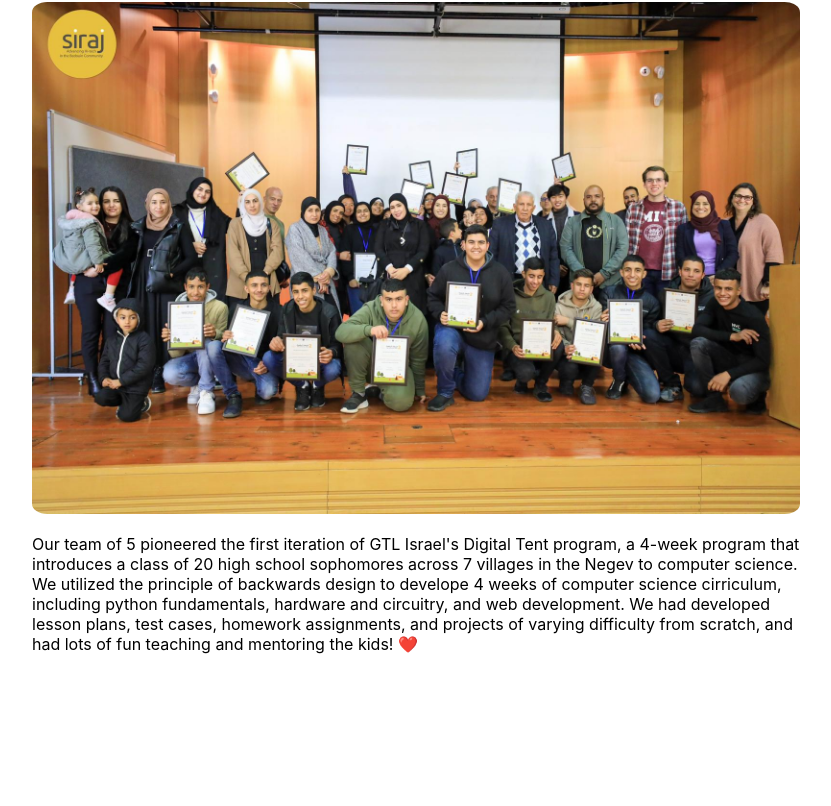
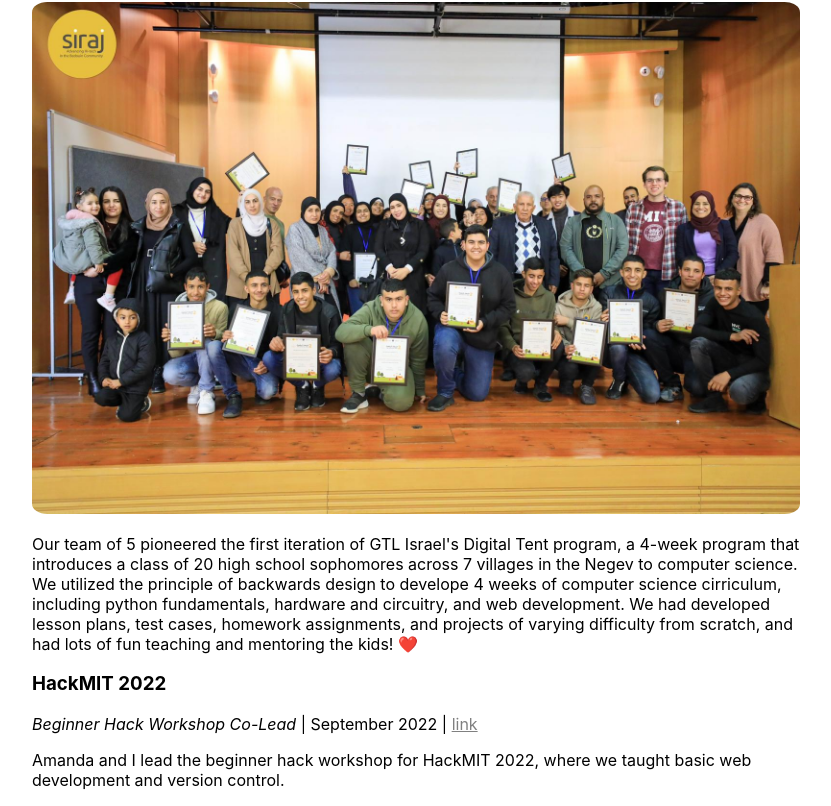
Before and after one commit to tcui37/tcui37.github.io, a React (Create React App) app: page /teachings in a window 1280 px wide. Shown: the part 1029-1835 px from the top of the page, without its empty margins (224-1055 px from the left). Before the commit the page ends 1699 px from the top, so only its background shows below. Built offline with nearby package versions, Linux system fonts and the light colour scheme.

Commit message:
add hack

```diff
--- a/src/pages/Teachings.tsx
+++ b/src/pages/Teachings.tsx
@@ -19,6 +19,14 @@ const teachings = [
         "img": Tent,
         "link": "https://misti.mit.edu/mit-israel",
     },
+    {
+        "title": "Beginner Hack Workshop Co-Lead",
+        "organization": "HackMIT 2022",
+        "date": "September 2022",
+        "description": "Amanda and I lead the beginner hack workshop for HackMIT 2022, where we taught basic web development and version control.",
+        "img": null,
+        "link": "https://comet-bathroom-74b.notion.site/Beginner-Hack-ecbd1f393bba44428b4f7b0c47a39167",
+    },
     // {
     //     "title": 'Teaching Assistant',
     //     "organization": 'MIT 6.100A/B Introduction Introduction to Computational Thinking and Data Science',
@@ -36,7 +44,7 @@ const Teachings: React.FC = () => {
                 <>
                     <h3>{teaching.organization}</h3>
                     <p>                    <i>{teaching.title}</i> |                    {teaching.date} | <a href={teaching.link}> link </a></p>
-                    <img src={teaching.img} className='img'></img>
+                    {teaching.img && <img src={teaching.img} className='img'></img>}
                     <p>{teaching.description}</p>
 
                 </>
```
Also changed, not shown: 1 other file (tests, documents, lock files or other folders).
